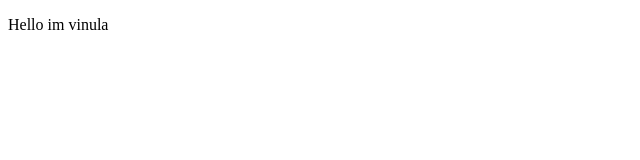
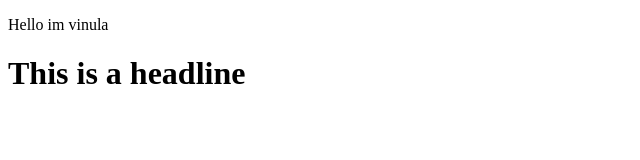
Before and after one commit to vinulays/justtry, a plain HTML site: page index.html in a window 1280 px wide. Shown: the whole page, without its empty margins (0-640 px from the left). Drawn offline with Linux system fonts and the light colour scheme.

Commit message:
Update index.html

```diff
--- a/index.html
+++ b/index.html
@@ -12,5 +12,9 @@
         <p>Hello im vinula</p>
     </div>
 
+    <div>
+        <h1>This is a headline</h1>
+    </div>
+
 </body>
 </html>
```
